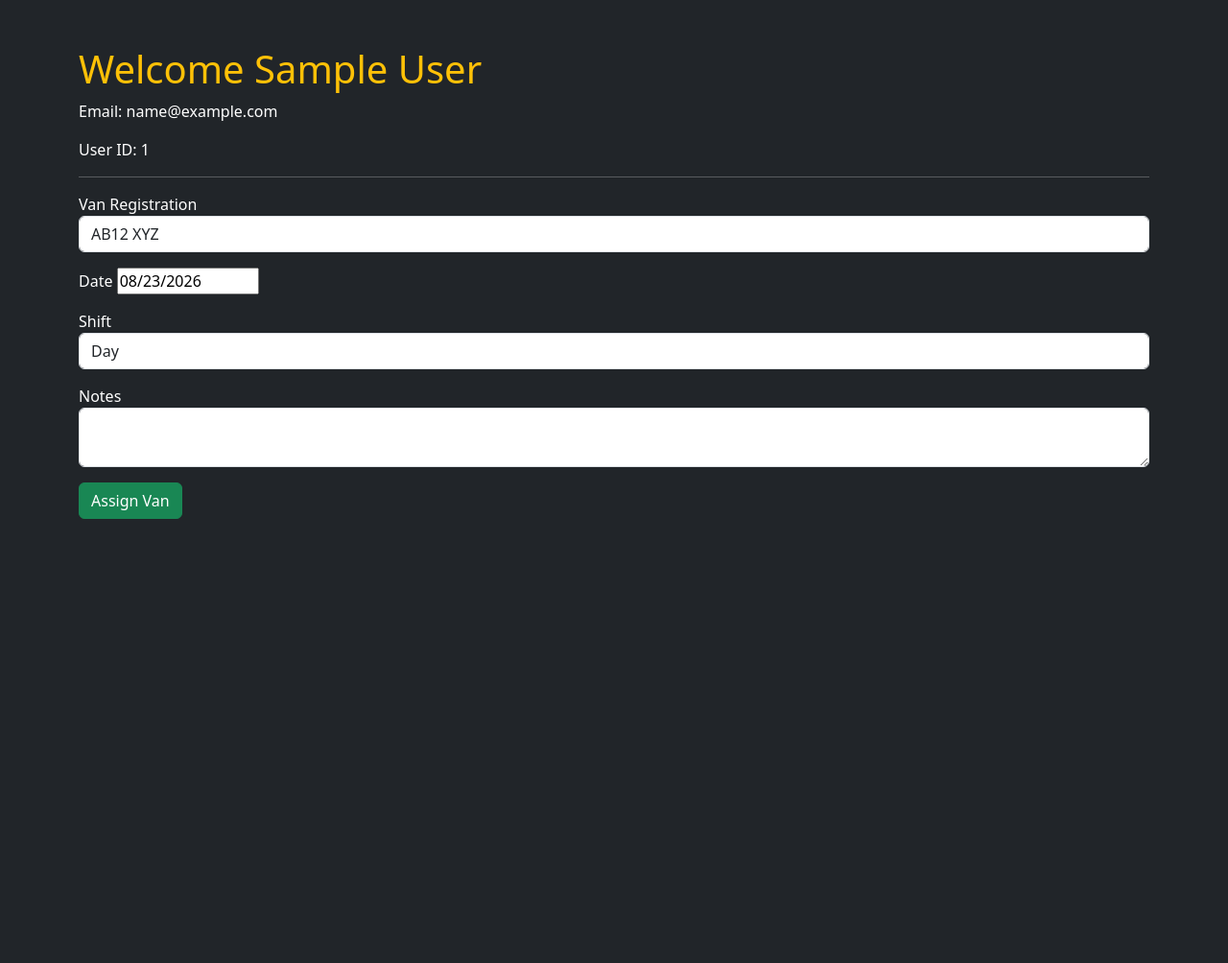
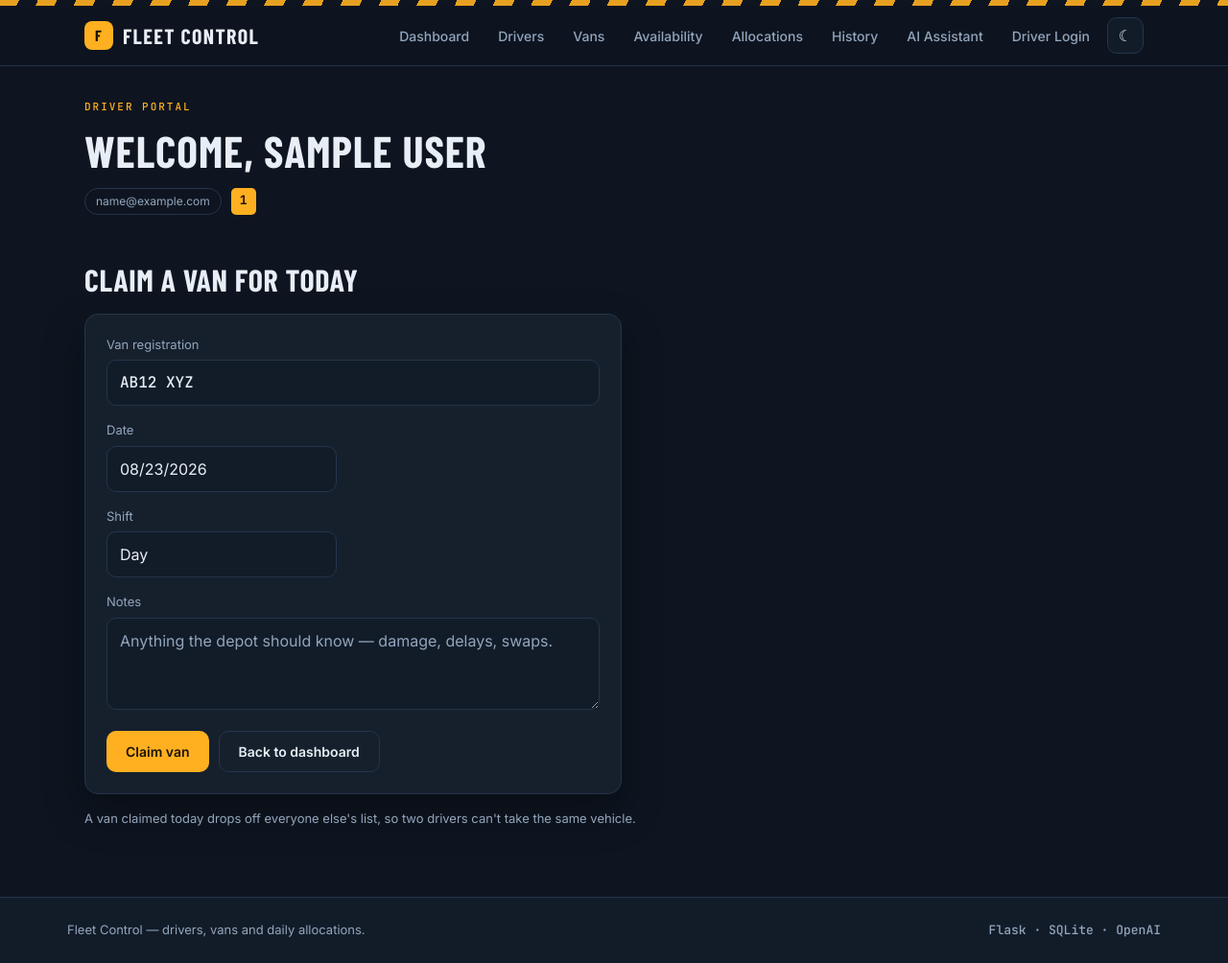
Before and after one commit to mbadr3227-sys/ai-fleet-management, a Flask app: page /driver_dashboard in a window 1280 px wide. Shown: the whole page at 96% size. Before the commit the page ends 541 px from the top, so only its background shows below. Run offline with Flask 3, Linux system fonts and the light colour scheme; the visitor is signed in with stand-in values (Sample User, id 1); data comes from the database, SQL or seed files in the repository; data that the repository does not hold is empty.

Commit message:
Refactor driver dashboard HTML structure and styles

```diff
--- a/templates/driver_dashboard.html
+++ b/templates/driver_dashboard.html
@@ -1,62 +1,63 @@
-<!DOCTYPE html>
-<html>
-<head>
-    <title>Driver Dashboard</title>
-    <link href="https://cdn.jsdelivr.net/npm/bootstrap@5.3.3/dist/css/bootstrap.min.css" rel="stylesheet">
-</head>
-<body class="bg-dark text-white">
+{% extends "base.html" %}
 
-<div class="container mt-5">
+{% block title %}Driver portal — Fleet Control{% endblock %}
 
-<h1 class="text-warning">Welcome {{ name }}</h1>
+{% block content %}
 
-<p>Email: {{ email }}</p>
-<p>User ID: {{ user_id }}</p>
+<span class="eyebrow">Driver portal</span>
+<h1 class="mt-2">Welcome, {{ name }}</h1>
 
-<hr>
+<div style="display:flex;gap:10px;flex-wrap:wrap;margin-top:12px">
+  <span class="pill">{{ email }}</span>
+  <span class="plate">{{ user_id }}</span>
+</div>
 
+<h2 class="mt-5 mb-3">Claim a van for today</h2>
+
+<div class="panel reveal" style="max-width:560px">
   <form method="POST">
 
     <div class="mb-3">
-        <label>Van Registration</label>
-
-        <select name="van_reg" class="form-control" required>
-
+      <label for="van_reg">Van registration</label>
+      <select name="van_reg" id="van_reg" class="form-select mono" required>
         {% for van in vans %}
-
-            <option value="{{ van.reg }}">
-                {{ van.reg }}
-            </option>
-
+        <option value="{{ van.reg }}">{{ van.reg }}</option>
+        {% else %}
+        <option disabled>No vans free today</option>
         {% endfor %}
-
       </select>
     </div>
 
     <div class="mb-3">
-        <label>Date</label>
-        <input type="date" name="work_date" value="{{ today }}" readonly required>
+      <label for="work_date">Date</label>
+      <input type="date" name="work_date" id="work_date" class="form-control" style="max-width:240px"
+             value="{{ today }}" readonly required>
     </div>
 
     <div class="mb-3">
-        <label>Shift</label>
-        <select name="shift_time" class="form-control">
+      <label for="shift_time">Shift</label>
+      <select name="shift_time" id="shift_time" class="form-select" style="max-width:240px">
         <option>Day</option>
         <option>Night</option>
       </select>
     </div>
 
     <div class="mb-3">
-        <label>Notes</label>
-        <textarea name="notes" class="form-control"></textarea>
+      <label for="notes">Notes</label>
+      <textarea name="notes" id="notes" class="form-control" rows="3"
+                placeholder="Anything the depot should know — damage, delays, swaps."></textarea>
     </div>
 
-    <button type="submit" class="btn btn-success">
-        Assign Van
-    </button>
+    <div style="display:flex;gap:10px;flex-wrap:wrap;margin-top:22px">
+      <button type="submit" class="btn btn-fleet">Claim van</button>
+      <a href="/" class="btn btn-ghost">Back to dashboard</a>
+    </div>
 
   </form>
 </div>
 
-</body>
-</html>
+<p class="muted mt-3" style="font-size:13px">
+  A van claimed today drops off everyone else's list, so two drivers can't take the same vehicle.
+</p>
+
+{% endblock %}
```
Lines whose indentation alone changed are shown as unchanged.
